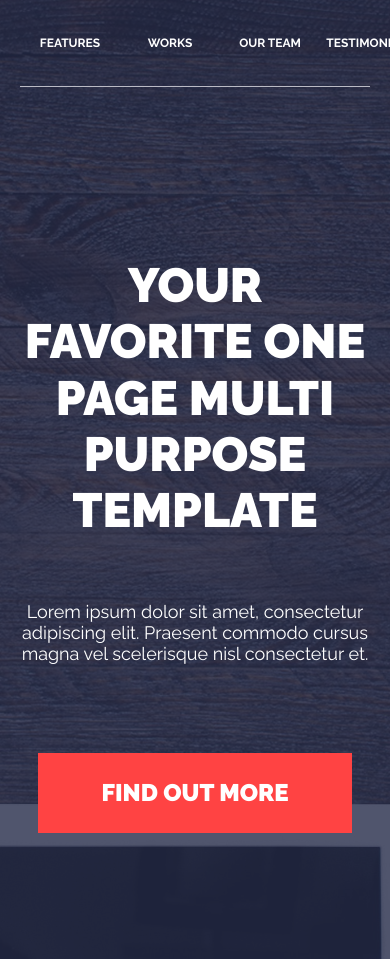
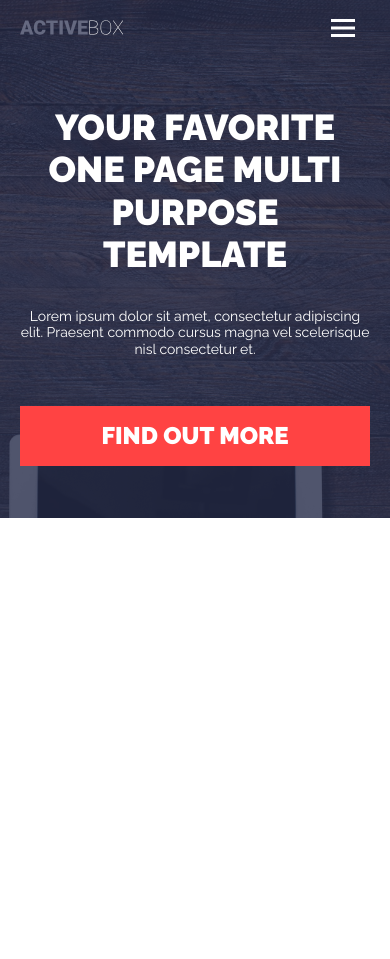
Before and after one commit to OjAntoni/ActiveBox, a website built with Parcel: page src/index.html in a window 390 px wide. After the commit the page ends 844 px from the top, so only its background shows below. Built offline with nearby package versions, Linux system fonts and the light colour scheme.

Commit message:
fix: refactoring styles via recommendation + changed screen resolution for tablet and mobile devices

```diff
--- a/src/css/reset.scss
+++ b/src/css/reset.scss
@@ -8,8 +8,4 @@
   margin: 0 auto;
   max-width: 1170px;
   padding: 0 20px;
-
-  @media only screen and (max-width: 1024px){
-    max-width: 984px;
-  }
 }
--- a/src/css/style.scss
+++ b/src/css/style.scss
@@ -20,7 +20,8 @@
   }
 }
 
-.header__container {
+.header {
+  &__container {
     position: fixed;
     width: 100%;
     z-index: 2;
@@ -38,13 +39,13 @@
       border-bottom: 1px solid #babbc5;
       width: calc(100% - 40px);
 
-    @media only screen and (max-width: 320px) {
+      @media only screen and (max-width: 767px) {
         display: none;
       }
     }
   }
 
-.header__logo {
+  &__logo {
     display: flex;
     align-items: center;
     justify-content: center;
@@ -55,20 +56,34 @@
       height: 100%;
     }
 
-  @media only screen and (max-width: 320px) {
+    @media only screen and (max-width: 767px) {
       max-width: 103.472px;
     }
   }
 
-.header__nav {
+  &__menu {
+    display: none;
+
+    @media only screen and (max-width: 767px) {
       display: flex;
-
-  @media only screen and (max-width: 320px) {
-    display: none;
+      align-items: center;
+      justify-content: center;
+      max-width: 55px;
+      max-width: 56px;
+      background-color: transparent;
+      border: none;
+    }
   }
 }
 
-.nav__item {
+.nav {
+  display: flex;
+
+  @media only screen and (max-width: 767px) {
+    display: none;
+  }
+
+  &__item {
     min-width: 134px;
     padding: 36px 0;
     display: block;
@@ -94,10 +109,10 @@
     }
 
     &:active {
-    color: #e71414;
+      color: vars.$btn-hover-color;
 
       &::after {
-      border-color: #e71414;
+        border-color: vars.$btn-hover-color;
       }
     }
 
@@ -111,19 +126,6 @@
       min-width: 100px;
     }
   }
-
-.header__menu {
-  display: none;
-
-  @media only screen and (max-width: 320px) {
-    display: flex;
-    align-items: center;
-    justify-content: center;
-    max-width: 55px;
-    max-width: 56px;
-    background-color: transparent;
-    border: none;
-  }
 }
 
 .banner {
@@ -133,17 +135,16 @@
     padding: 257px 0 126px;
   }
 
-  @media only screen and (max-width: 320px) {
+  @media only screen and (max-width: 767px) {
     padding: 106px 0 52px;
   }
-}
 
-.banner__container {
+  &__container {
     position: relative;
     z-index: 1;
   }
 
-.banner__title {
+  &__title {
     color: #fff;
     text-align: center;
     @include mixins.text("Raleway", 64px, 900, 75.14px);
@@ -156,14 +157,14 @@
       margin-bottom: 61.86px;
     }
 
-  @media only screen and (max-width: 320px) {
+    @media only screen and (max-width: 767px) {
       font-size: 36px;
       line-height: 42.26px;
       margin-bottom: 32.71px;
     }
   }
 
-.banner__text {
+  &__text {
     color: #fff;
     text-align: center;
     @include mixins.text("Raleway", 24px, 400, 28.18px);
@@ -175,10 +176,11 @@
       margin-bottom: 89.14px;
     }
 
-  @media only screen and (max-width: 320px) {
+    @media only screen and (max-width: 767px) {
       font-size: 14px;
       line-height: 16.44px;
       margin-bottom: 49.29px;
+    }
   }
 }
 
@@ -208,7 +210,7 @@
     max-width: 314px;
   }
 
-  @media only screen and (max-width: 320px) {
+  @media only screen and (max-width: 767px) {
     max-width: 100%;
     padding: 15.91px 0;
   }
--- a/src/index.html
+++ b/src/index.html
@@ -62,7 +62,7 @@
               />
             </svg>
           </a>
-          <nav class="header__nav">
+          <nav class="nav">
             <a href="#" class="nav__item">features</a>
             <a href="#" class="nav__item">works</a>
             <a href="#" class="nav__item">our team</a>
```
Lines whose indentation alone changed are shown as unchanged.
